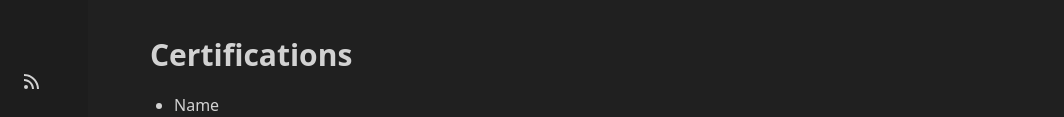
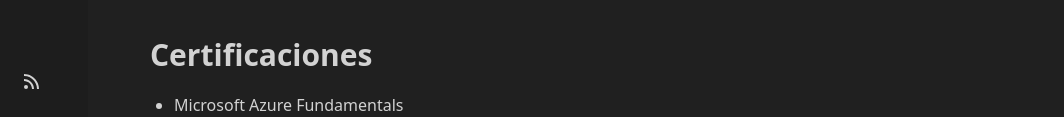
Before and after one commit to ASJordi/personal-website, an Astro site: page /cv in a window 1280 px wide. Shown: the part 683-800 px from the top of the page, 216-1280 px from the left. Built offline with nearby package versions, Linux system fonts and the light colour scheme; Astro itself is replaced by a stand-in of ours.

Commit message:
feat(cv): :sparkles: add certifications

```diff
--- a/src/pages/cv.astro
+++ b/src/pages/cv.astro
@@ -45,15 +45,12 @@ import TimeLineElement from "../components/cv/TimeLine.astro";
   </div>
 
   <div class="mb-5">
-    <div class="text-3xl w-full font-bold">Certifications</div>
+    <div class="text-3xl w-full font-bold">Certificaciones</div>
   </div>
 
   <ul class="list-disc mx-6 mb-10 grid gap-2">
     <li>
-      <a href="#" target="_blank"> Name</a>
-    </li>
-    <li>
-      <a href="#" target="_blank"> Name</a>
+      <a href="https://www.credly.com/badges/b1a3c559-3446-4cc3-8fd5-ac277d552806/public_url" target="_blank"> Microsoft Azure Fundamentals</a>
     </li>
   </ul>
 
```
